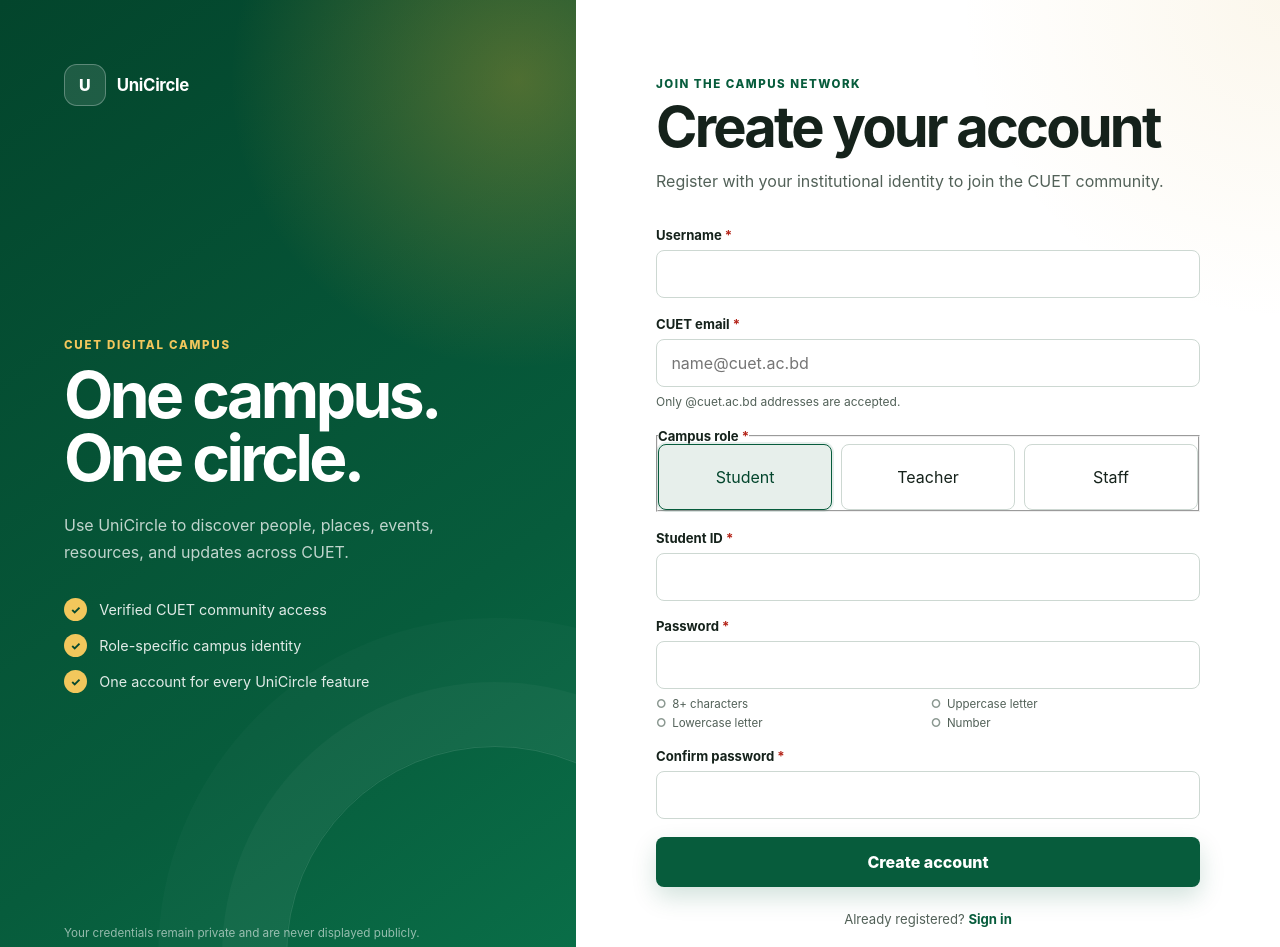
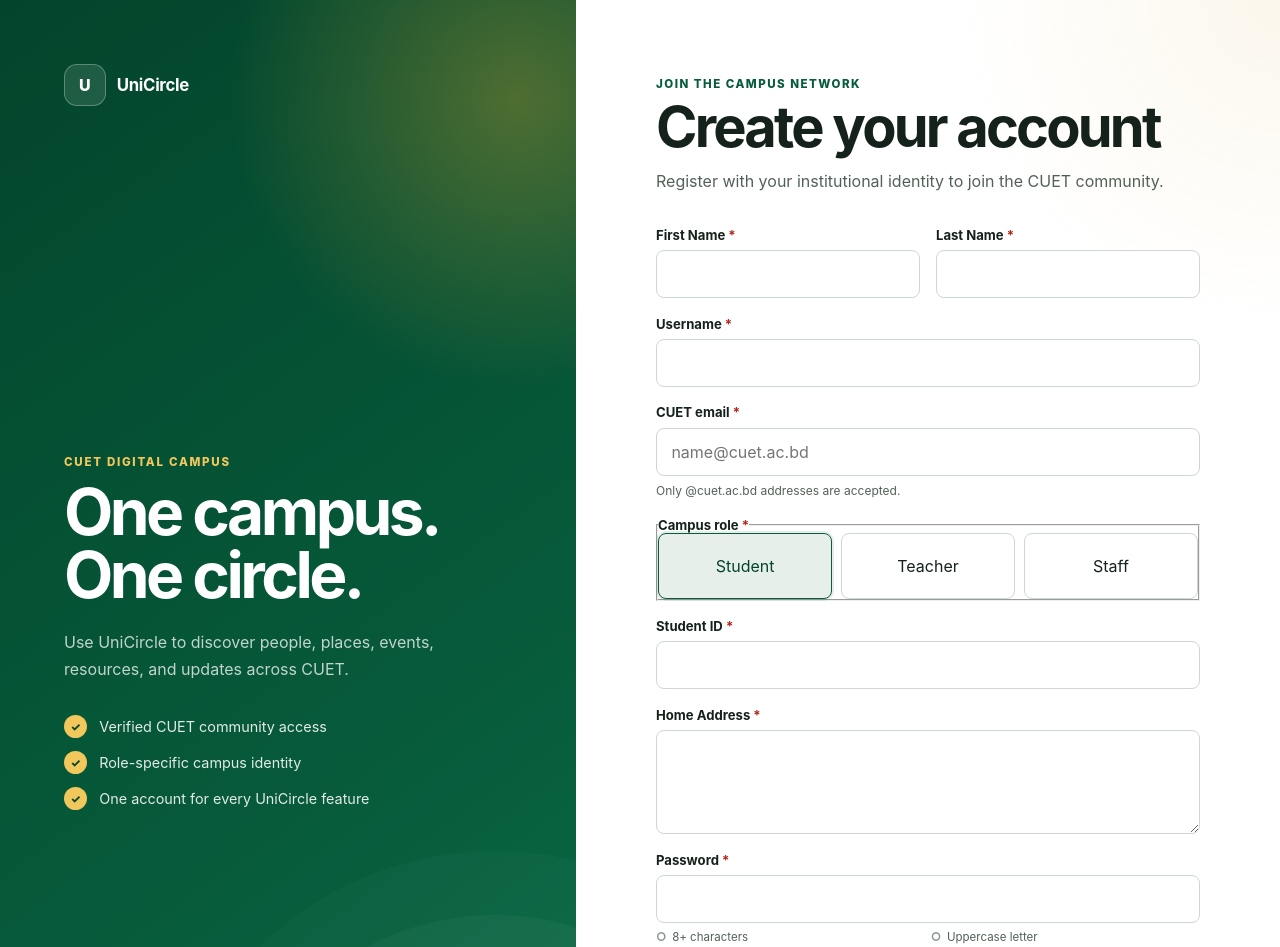
Before and after one commit to anindya357/UniCircle, a Next.js app in the folder frontend/: page /register in a window 1280 px wide. Shown: the top 947 px of the page. Built offline with nearby package versions, Linux system fonts and the light colour scheme.

Commit message:
feat(frontend): collect user profile details at registration

```diff
--- a/frontend/src/features/auth/components/auth.module.css
+++ b/frontend/src/features/auth/components/auth.module.css
@@ -176,6 +176,12 @@
   gap: 0.45rem;
 }
 
+.nameFields {
+  display: grid;
+  grid-template-columns: repeat(2, minmax(0, 1fr));
+  gap: 1rem;
+}
+
 .field label,
 .fieldset legend {
   color: var(--color-text);
@@ -189,6 +195,7 @@
 }
 
 .field input,
+.field textarea,
 .field select {
   width: 100%;
   min-height: 3rem;
@@ -202,12 +209,19 @@
     box-shadow 160ms ease;
 }
 
+.field textarea {
+  min-height: 6.5rem;
+  resize: vertical;
+}
+
 .field input:hover,
+.field textarea:hover,
 .field select:hover {
   border-color: #9cafaa;
 }
 
 .field input:focus,
+.field textarea:focus,
 .field select:focus {
   border-color: var(--color-brand);
   outline: 0;
@@ -215,6 +229,7 @@
 }
 
 .field input[aria-invalid="true"],
+.field textarea[aria-invalid="true"],
 .field select[aria-invalid="true"] {
   border-color: var(--color-danger);
 }
@@ -436,6 +451,7 @@
 }
 
 @media (max-width: 34rem) {
+  .nameFields,
   .roleGrid,
   .passwordRequirements {
     grid-template-columns: 1fr;
--- a/frontend/src/features/auth/components/registration-form.tsx
+++ b/frontend/src/features/auth/components/registration-form.tsx
@@ -21,6 +21,9 @@ import { PasswordRequirements } from "./password-requirements";
 import styles from "./auth.module.css";
 
 type RegistrationFields = Readonly<{
+  firstName?: string;
+  lastName?: string;
+  homeAddress?: string;
   username?: string;
   email?: string;
   password?: string;
@@ -42,6 +45,9 @@ const roleIdLabels: Record<GeneralUserRole, string> = {
 
 export function RegistrationForm() {
   const router = useRouter();
+  const [firstName, setFirstName] = useState("");
+  const [lastName, setLastName] = useState("");
+  const [homeAddress, setHomeAddress] = useState("");
   const [username, setUsername] = useState("");
   const [email, setEmail] = useState("");
   const [password, setPassword] = useState("");
@@ -57,6 +63,9 @@ export function RegistrationForm() {
     setFormError(null);
 
     const nextErrors: RegistrationFields = {
+      firstName: validateRequired(firstName, "First name"),
+      lastName: validateRequired(lastName, "Last name"),
+      homeAddress: validateRequired(homeAddress, "Home address"),
       username: validateUsername(username),
       email: validateCuetEmail(email),
       password: isPasswordValid(password)
@@ -73,6 +82,9 @@ export function RegistrationForm() {
     setIsSubmitting(true);
     try {
       const result = await authService.register({
+        firstName: firstName.trim(),
+        lastName: lastName.trim(),
+        homeAddress: homeAddress.trim(),
         username: username.trim(),
         email: email.trim().toLowerCase(),
         password,
@@ -91,6 +103,40 @@ export function RegistrationForm() {
     <>
       <form className={styles.form} onSubmit={handleSubmit} noValidate>
         {formError ? <div className={styles.formAlert}>{formError}</div> : null}
+
+        <div className={styles.nameFields}>
+          <div className={styles.field}>
+            <label htmlFor="first-name">
+              First Name <span aria-hidden="true">*</span>
+            </label>
+            <input
+              id="first-name"
+              name="firstName"
+              autoComplete="given-name"
+              value={firstName}
+              onChange={(event) => setFirstName(event.target.value)}
+              aria-invalid={Boolean(errors.firstName)}
+              aria-describedby={errors.firstName ? "first-name-error" : undefined}
+            />
+            <FormError id="first-name-error" message={errors.firstName} />
+          </div>
+
+          <div className={styles.field}>
+            <label htmlFor="last-name">
+              Last Name <span aria-hidden="true">*</span>
+            </label>
+            <input
+              id="last-name"
+              name="lastName"
+              autoComplete="family-name"
+              value={lastName}
+              onChange={(event) => setLastName(event.target.value)}
+              aria-invalid={Boolean(errors.lastName)}
+              aria-describedby={errors.lastName ? "last-name-error" : undefined}
+            />
+            <FormError id="last-name-error" message={errors.lastName} />
+          </div>
+        </div>
 
         <div className={styles.field}>
           <label htmlFor="username">
@@ -170,6 +216,23 @@ export function RegistrationForm() {
         </div>
 
         <div className={styles.field}>
+          <label htmlFor="home-address">
+            Home Address <span aria-hidden="true">*</span>
+          </label>
+          <textarea
+            id="home-address"
+            name="homeAddress"
+            autoComplete="street-address"
+            rows={3}
+            value={homeAddress}
+            onChange={(event) => setHomeAddress(event.target.value)}
+            aria-invalid={Boolean(errors.homeAddress)}
+            aria-describedby={errors.homeAddress ? "home-address-error" : undefined}
+          />
+          <FormError id="home-address-error" message={errors.homeAddress} />
+        </div>
+
+        <div className={styles.field}>
           <label htmlFor="password">
             Password <span aria-hidden="true">*</span>
           </label>
--- a/frontend/src/features/auth/types/auth.ts
+++ b/frontend/src/features/auth/types/auth.ts
@@ -4,6 +4,9 @@ import type { UserRole } from "@/types/common";
 export type GeneralUserRole = Exclude<UserRole, "admin">;
 
 export type RegistrationInput = Readonly<{
+  firstName: string;
+  lastName: string;
+  homeAddress: string;
   username: string;
   email: string;
   password: string;
```
Also changed, not shown: frontend/src/features/auth/README.md.
